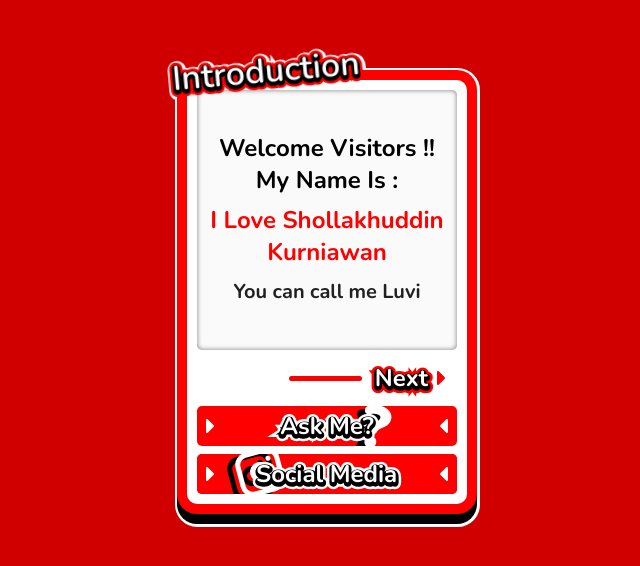
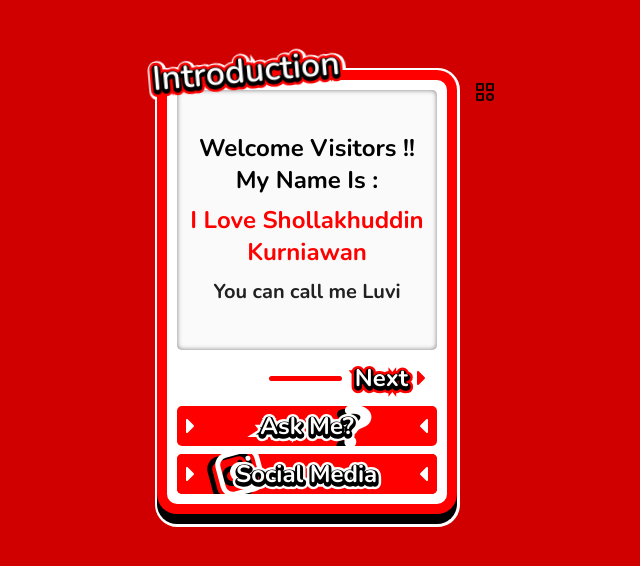
Before and after one commit to lluuvvii/my-personal-web-nextjs, a Next.js app: page / in a window 1280 px wide. Shown: the top 566 px of the page, without its empty margins (313-953 px from the left). Built offline with nearby package versions, Linux system fonts and the light colour scheme.

Commit message:
add menu icon

```diff
--- a/src/app/(Home)/page.tsx
+++ b/src/app/(Home)/page.tsx
@@ -3,6 +3,7 @@ import GithubStats from '../components/stats/GithubStats'
 import IntroductionCard from '../components/introduction/IntroductionCard'
 import AskMeCard from '../components/questions/AskMeCard'
 import ScrollAnimation from '../components/animateOnScroll/ScrollAnimation'
+import TechStackIconMenu from '../components/techStack/techStackIconMenu'
 
 const Home = () => {
   return (
@@ -12,6 +13,33 @@ const Home = () => {
           <Grid item>
             <IntroductionCard />
           </Grid>
+          <Grid item>
+            <TechStackIconMenu />
+          </Grid>
+          {/* <Grid item>
+            <IntroductionCard />
+          </Grid>
+          <Grid item>
+            <IntroductionCard />
+          </Grid>
+          <Grid item>
+            <IntroductionCard />
+          </Grid>
+          <Grid item>
+            <IntroductionCard />
+          </Grid>
+          <Grid item>
+            <IntroductionCard />
+          </Grid>
+          <Grid item>
+            <IntroductionCard />
+          </Grid>
+          <Grid item>
+            <IntroductionCard />
+          </Grid>
+          <Grid item>
+            <IntroductionCard />
+          </Grid> */}
         </Grid>
       </Box>
     </Container>
--- a/src/app/components/introduction/IntroductionCard.tsx
+++ b/src/app/components/introduction/IntroductionCard.tsx
@@ -549,6 +549,7 @@ const IntroductionCard = () => {
         }}
         sx={{
           position: 'relative',
+          width: '300px',
           padding: '10px',
           backgroundColor: 'red',
           borderRadius: '20px',
@@ -557,9 +558,10 @@ const IntroductionCard = () => {
         {/* introcard contents */}
         <Box
           sx={{
-            width: '280px',
+            width: '100%',
             position: 'relative',
-            borderRadius: '10px', backgroundColor: 'white',
+            borderRadius: '10px',
+            backgroundColor: 'white',
             padding: '10px',
           }}>
           <IntroCardContents />
--- /dev/null
+++ b/src/app/components/techStack/TechStackIconMenu.tsx
@@ -0,0 +1,15 @@
+import { Box } from '@mui/material'
+import { IconCategory } from '@tabler/icons-react'
+import React from 'react'
+
+const TechStackIconMenu = () => {
+  return (
+    <Box>
+      <Box>
+        <IconCategory />
+      </Box>
+    </Box>
+  )
+}
+
+export default TechStackIconMenu
```
